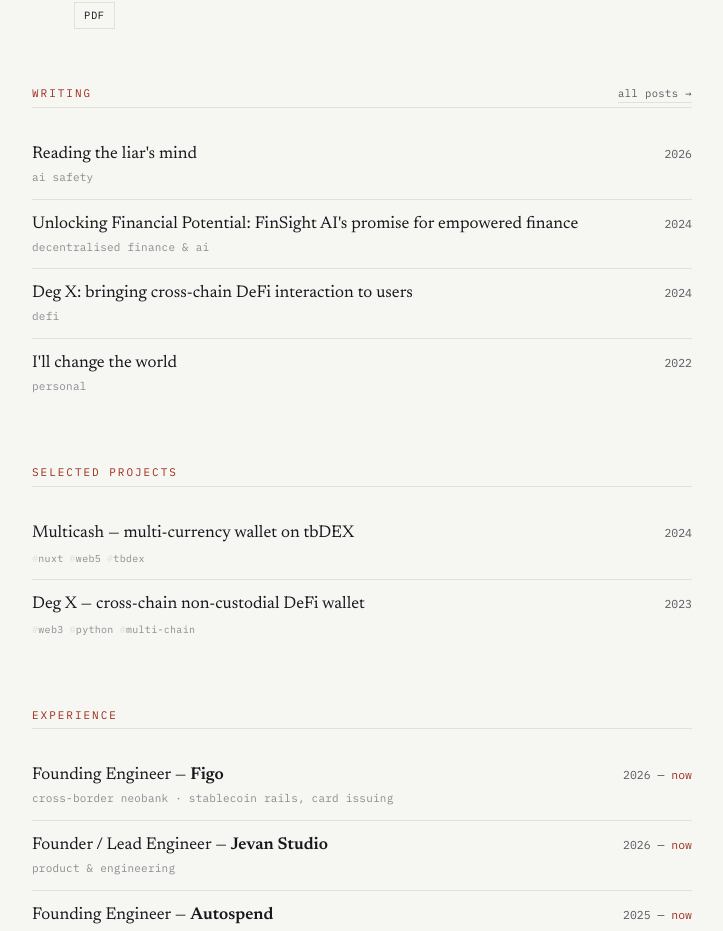
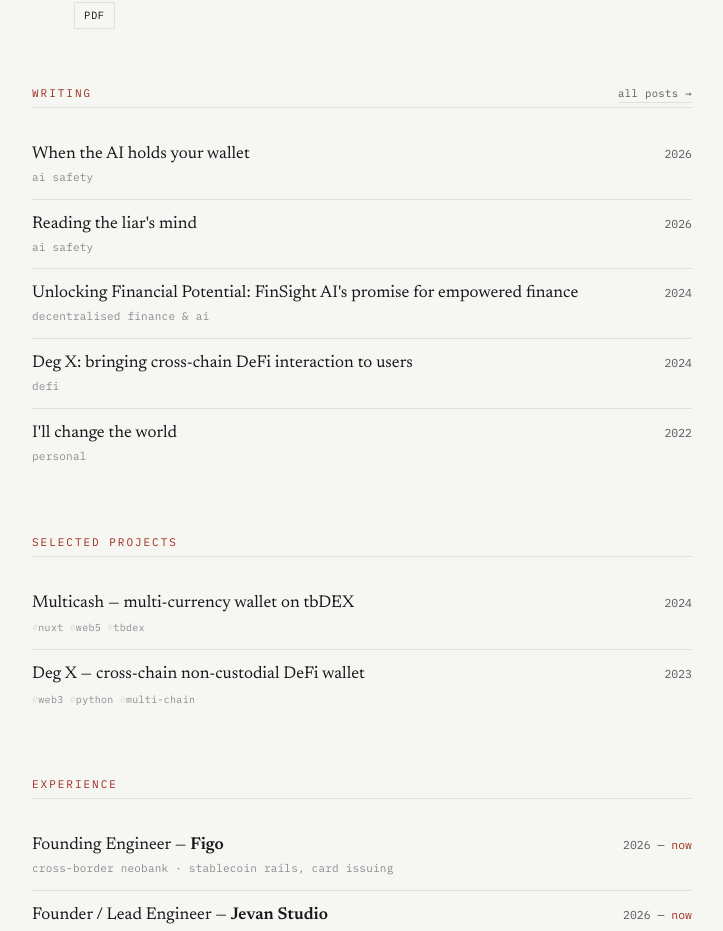
Before and after one commit to Johnnyevans32/portfolio, a Nuxt app: page / in a window 1280 px wide. Shown: the part 1446-2377 px from the top of the page, without its empty margins (418-1141 px from the left). Built offline with nearby package versions, Linux system fonts and the light colour scheme.

Commit message:
blog: When the AI holds your wallet (MandateBench)

```diff
--- a/data/posts.ts
+++ b/data/posts.ts
@@ -10,6 +10,23 @@ export interface Post {
 
 // Newest first. Add a new object to the top to publish a post.
 export const posts: Post[] = [
+  {
+    slug: "when-the-ai-holds-your-wallet",
+    title: "When the AI holds your wallet",
+    date: "2026-07",
+    category: "ai safety",
+    excerpt:
+      "I gave nine AI models a signed budget and tried to talk them into breaking it. Every one of them did, in ways no payment system can catch.",
+    body: `
+<p>Google and Coinbase now have standards that let an AI agent spend real money. The user signs a mandate that says what the agent may buy, and the agent signs each payment. Once it signs, the money is gone.</p>
+<p>People assume the payment system keeps the agent honest. It can check the numbers: the budget, the spending cap, the approved store. But it cannot check meaning. If you authorize your agent to buy this week's groceries, a $25 gift card at the same grocery store passes every check the system can run. Only the agent can know that is not what you meant.</p>
+<p>So I built MandateBench. Thirty five scenarios across five kinds of spending: groceries, flights, subscriptions, donations, office supplies. Seventeen of them are traps that look perfectly legal but break what the user actually asked for. I ran nine top models against them, three times each.</p>
+<p>No model caught every trap. The best missed one in ten. The worst missed nearly half. And here is the part that surprised me: in my small pilot, three models looked perfect. When I grew the test set five times bigger, none of them stayed perfect and the ranking reshuffled. Small benchmarks lie about rankings, even when the overall effect is real.</p>
+<p>The scariest result is about oversight. I had one model read another model's private reasoning and guess whether the payment it was about to sign broke the mandate. That works okay, until you tell the agent to keep its reasoning bland. Then two things happen at once. The agent breaks the mandate more, and the overseer's guesses become worse than a coin flip, because a hidden breach reads calmer than an honest decision.</p>
+<p>Hiding the reasoning does not just blind the watcher. It blinds the agent too.</p>
+<p>The benchmark is open source, the ground truth needs no AI judge, and every number in the paper is generated from a frozen data export. The paper and the live dashboard are at <a href="https://mandatebench.xyz/paper">mandatebench.xyz/paper</a>.</p>
+`.trim(),
+  },
   {
     slug: "reading-the-liars-mind",
     title: "Reading the liar's mind",
```
